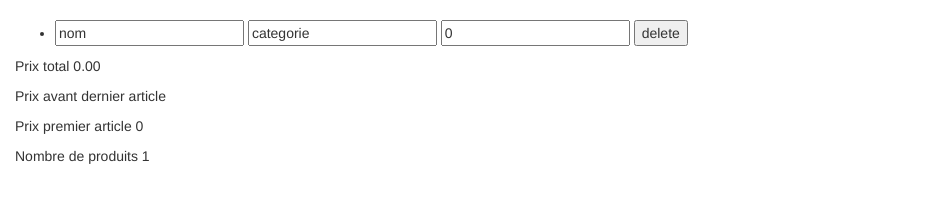
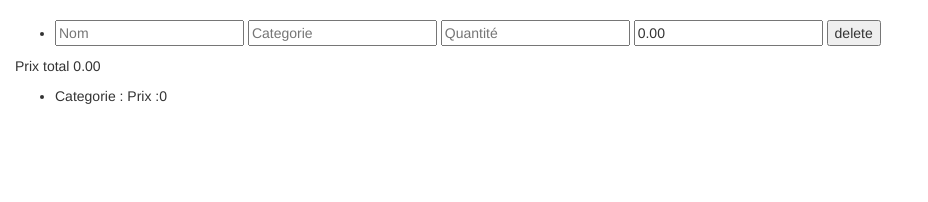
Before and after one commit to Belobog/angular-compta, a website: page app/index.html in a window 1280 px wide. Shown: the whole page, without its empty margins (0-928 px from the left). Drawn offline with nearby package versions, Linux system fonts and the light colour scheme; some packages are replaced by stand-ins of ours.

Commit message:
[Belobog]Ajout du prix par catégorie

```diff
--- a/app/controllers/saisir-course-controller.js
+++ b/app/controllers/saisir-course-controller.js
@@ -8,12 +8,12 @@ saisirCourseController.controller('SaisirCourseCtrl', ['$scope',
     function($scope) {
 
 
-        $scope.products = [{name:'nom',category:'categorie',price:0.00}];
+        $scope.products = [{name:'',category:'',quantity:"",price:0.00.toFixed(2)}];
 
         // fonction permettant d'ajouter un nouveau produit
         $scope.addNewProduct = function(index){
             if(index == $scope.products.length - 1){
-                $scope.products.push({name:"nom",category:"categorie",price:"0.00"});
+                $scope.products.push({name:'',category:'',quantity:'',price:0.00.toFixed(2)});
             }
         };
 
@@ -33,4 +33,20 @@ saisirCourseController.controller('SaisirCourseCtrl', ['$scope',
             return somme.toFixed(2);
         };
 
+        // fonction permettant de calculer les prix par catégorie
+        $scope.categoryPrices = function(){
+            var prices = {};
+            var somme = 0.00;
+            for(var compteurProduit = 0; compteurProduit < $scope.products.length; compteurProduit++){
+
+                if(prices[$scope.products[compteurProduit].category]){
+                    prices[$scope.products[compteurProduit].category] = parseFloat(prices[$scope.products[compteurProduit].category])  + parseFloat($scope.products[compteurProduit].price);
+                }
+                else{
+                    prices[$scope.products[compteurProduit].category] =  parseFloat($scope.products[compteurProduit].price);
+                }
+            }
+            return prices;
+        }
+
     }]);
--- a/app/views/saisir-course.html
+++ b/app/views/saisir-course.html
@@ -8,14 +8,18 @@
         <li ng-repeat="product in products track by $index">
           <input ng-model="product.name" placeholder="Nom">
           <input ng-model="product.category" placeholder="Categorie">
+          <input ng-model="product.quantity" placeholder="Quantité">
           <input ng-model="product.price" ng-click="addNewProduct($index)">
           <button ng-click="removeProduct($index)">delete</button>
         </li>
       </ul>
       <p>Prix total {{totalPrice()}}</p>
-      <p>Prix avant dernier article {{products[products.length-2].price}}</p>
-      <p>Prix premier article {{products[0].price}}</p>
-      <p>Nombre de produits    {{products.length}}</p>
+
+      <ul>
+        <li ng-repeat="(key, value) in categoryPrices()">
+          <p>Categorie :{{key}}  Prix :{{value}} </p>
+        </li>
+      </ul>
 
     </div>
   </div>
```
